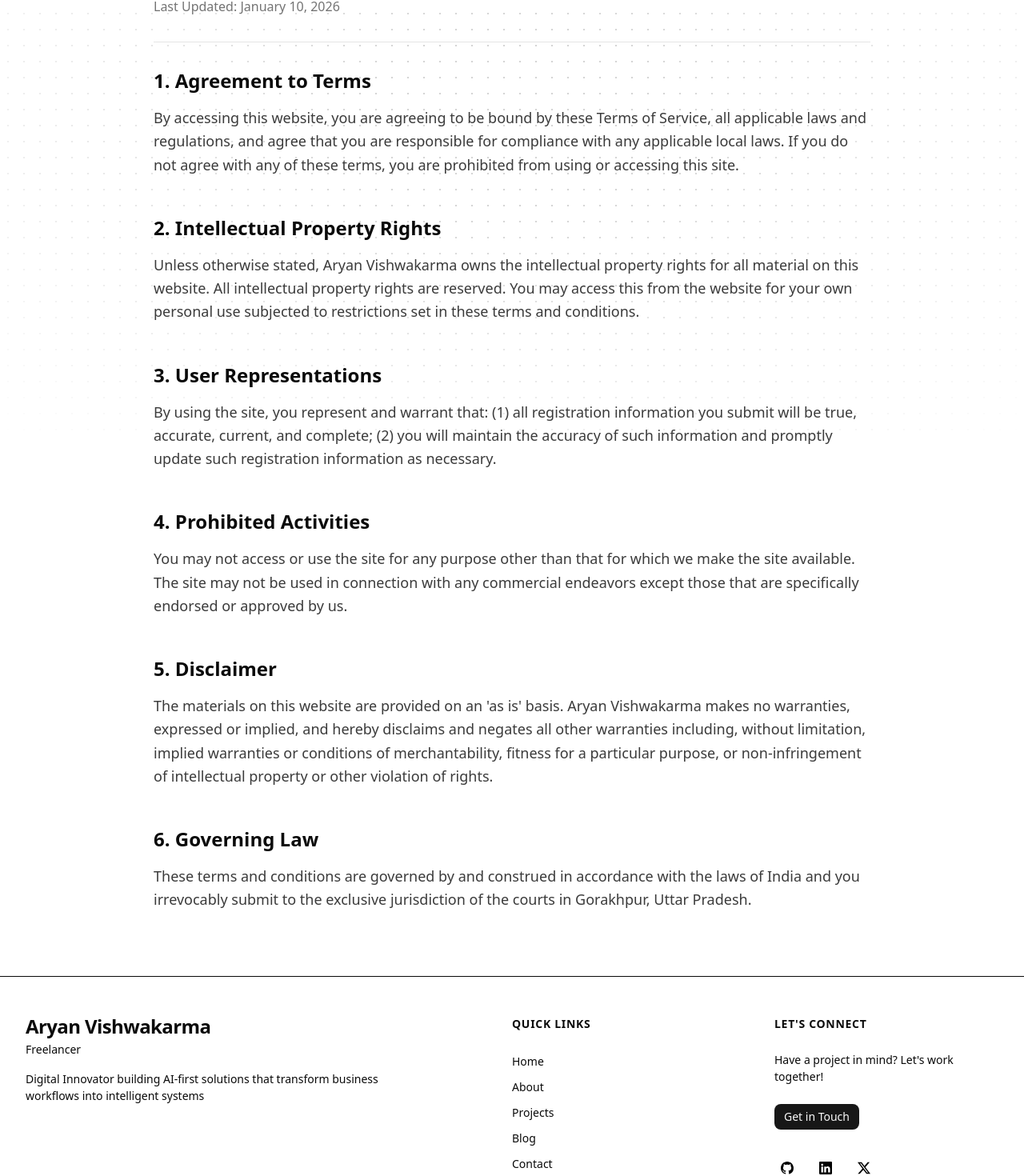
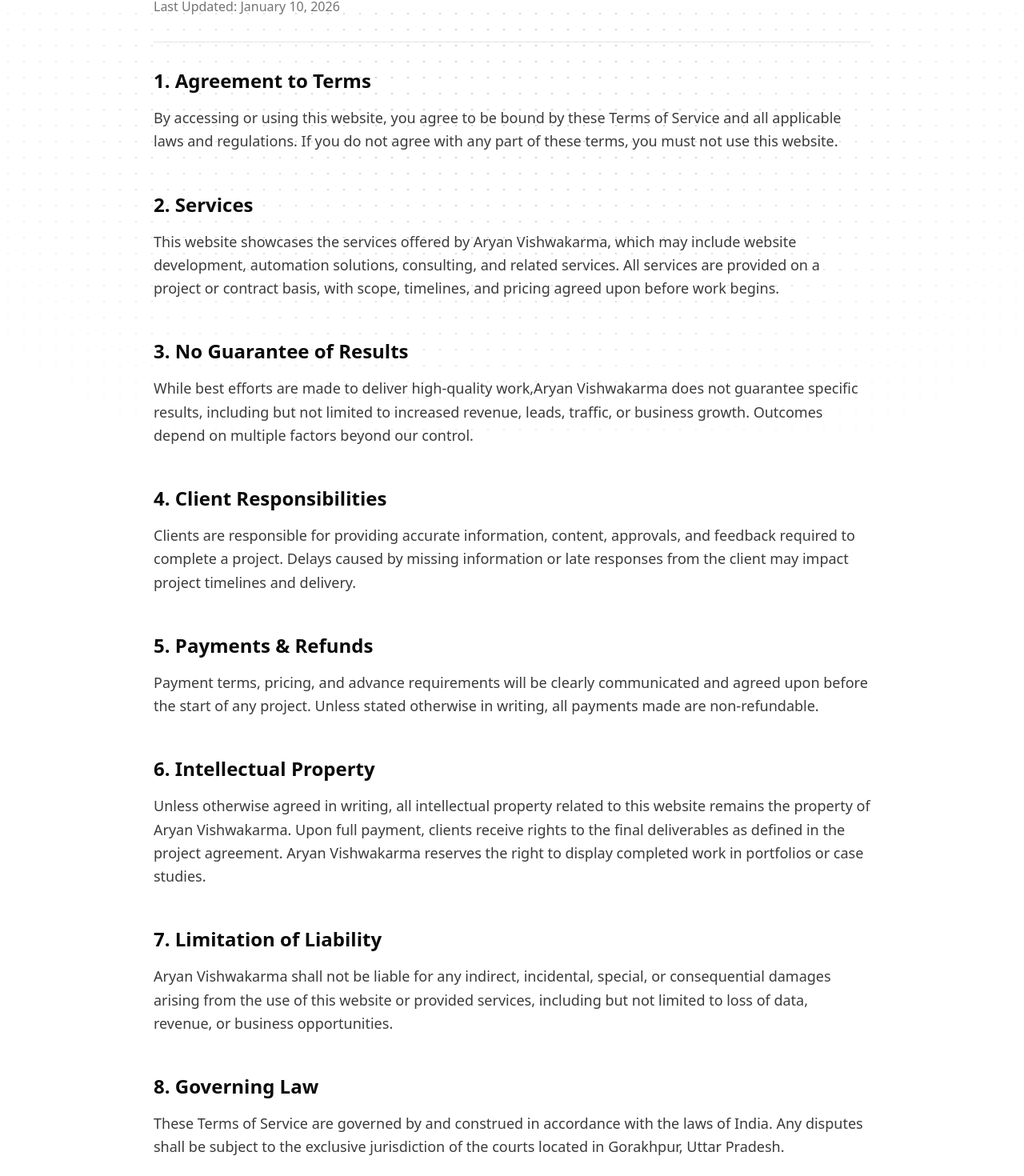
Before and after one commit to Aryan-202/next-portfolio, a Next.js app: page /terms in a window 1280 px wide. Shown: the part 253-1723 px from the top of the page at 80% size. Built offline with nearby package versions, Linux system fonts and the light colour scheme.

Commit message:
feat: add Terms of Service page to the portfolio website.

```diff
--- a/app/terms/page.tsx
+++ b/app/terms/page.tsx
@@ -1,69 +1,125 @@
-
 "use client";
 
 import LegalPage from "@/components/legal/LegalPage";
 import { PROFILE_INFO } from "@/data";
 
 export default function TermsOfService() {
-    const currentDate = new Date().toLocaleDateString('en-US', {
-        month: 'long',
-        day: 'numeric',
-        year: 'numeric'
+    const currentDate = new Date().toLocaleDateString("en-US", {
+        month: "long",
+        day: "numeric",
+        year: "numeric",
     });
 
     return (
         <LegalPage title="Terms of Service" lastUpdated={currentDate}>
+            {/* 1. Agreement */}
             <section className="space-y-4">
-                <h2 className="text-2xl font-semibold text-foreground">1. Agreement to Terms</h2>
+                <h2 className="text-2xl font-semibold text-foreground">
+                    1. Agreement to Terms
+                </h2>
                 <p>
-                    By accessing this website, you are agreeing to be bound by these Terms of Service, all applicable laws and regulations,
-                    and agree that you are responsible for compliance with any applicable local laws. If you do not agree with any of
-                    these terms, you are prohibited from using or accessing this site.
+                    By accessing or using this website, you agree to be bound by
+                    these Terms of Service and all applicable laws and
+                    regulations. If you do not agree with any part of these
+                    terms, you must not use this website.
                 </p>
             </section>
 
+            {/* 2. Services */}
             <section className="space-y-4">
-                <h2 className="text-2xl font-semibold text-foreground">2. Intellectual Property Rights</h2>
+                <h2 className="text-2xl font-semibold text-foreground">
+                    2. Services
+                </h2>
                 <p>
-                    Unless otherwise stated, {PROFILE_INFO.name} owns the intellectual property rights for all material on this website.
-                    All intellectual property rights are reserved. You may access this from the website for your own personal use
-                    subjected to restrictions set in these terms and conditions.
+                    This website showcases the services offered by{" "}
+                    {PROFILE_INFO.name}, which may include website development,
+                    automation solutions, consulting, and related services. All
+                    services are provided on a project or contract basis, with
+                    scope, timelines, and pricing agreed upon before work
+                    begins.
                 </p>
             </section>
 
+            {/* 3. No Guarantee */}
             <section className="space-y-4">
-                <h2 className="text-2xl font-semibold text-foreground">3. User Representations</h2>
+                <h2 className="text-2xl font-semibold text-foreground">
+                    3. No Guarantee of Results
+                </h2>
                 <p>
-                    By using the site, you represent and warrant that: (1) all registration information you submit will be true, accurate,
-                    current, and complete; (2) you will maintain the accuracy of such information and promptly update such registration
-                    information as necessary.
+                    While best efforts are made to deliver high-quality work,
+                    {PROFILE_INFO.name} does not guarantee specific results,
+                    including but not limited to increased revenue, leads,
+                    traffic, or business growth. Outcomes depend on multiple
+                    factors beyond our control.
                 </p>
             </section>
 
+            {/* 4. Client Responsibilities */}
             <section className="space-y-4">
-                <h2 className="text-2xl font-semibold text-foreground">4. Prohibited Activities</h2>
+                <h2 className="text-2xl font-semibold text-foreground">
+                    4. Client Responsibilities
+                </h2>
                 <p>
-                    You may not access or use the site for any purpose other than that for which we make the site available. The site
-                    may not be used in connection with any commercial endeavors except those that are specifically endorsed or
-                    approved by us.
+                    Clients are responsible for providing accurate information,
+                    content, approvals, and feedback required to complete a
+                    project. Delays caused by missing information or late
+                    responses from the client may impact project timelines and
+                    delivery.
                 </p>
             </section>
 
+            {/* 5. Payments */}
             <section className="space-y-4">
-                <h2 className="text-2xl font-semibold text-foreground">5. Disclaimer</h2>
+                <h2 className="text-2xl font-semibold text-foreground">
+                    5. Payments & Refunds
+                </h2>
                 <p>
-                    The materials on this website are provided on an &apos;as is&apos; basis. {PROFILE_INFO.name} makes no warranties,
-                    expressed or implied, and hereby disclaims and negates all other warranties including, without limitation,
-                    implied warranties or conditions of merchantability, fitness for a particular purpose, or non-infringement
-                    of intellectual property or other violation of rights.
+                    Payment terms, pricing, and advance requirements will be
+                    clearly communicated and agreed upon before the start of
+                    any project. Unless stated otherwise in writing, all
+                    payments made are non-refundable.
                 </p>
             </section>
 
+            {/* 6. Intellectual Property */}
             <section className="space-y-4">
-                <h2 className="text-2xl font-semibold text-foreground">6. Governing Law</h2>
+                <h2 className="text-2xl font-semibold text-foreground">
+                    6. Intellectual Property
+                </h2>
                 <p>
-                    These terms and conditions are governed by and construed in accordance with the laws of India and you
-                    irrevocably submit to the exclusive jurisdiction of the courts in {PROFILE_INFO.location}.
+                    Unless otherwise agreed in writing, all intellectual
+                    property related to this website remains the property of{" "}
+                    {PROFILE_INFO.name}. Upon full payment, clients receive
+                    rights to the final deliverables as defined in the project
+                    agreement. {PROFILE_INFO.name} reserves the right to display
+                    completed work in portfolios or case studies.
+                </p>
+            </section>
+
+            {/* 7. Limitation of Liability */}
+            <section className="space-y-4">
+                <h2 className="text-2xl font-semibold text-foreground">
+                    7. Limitation of Liability
+                </h2>
+                <p>
+                    {PROFILE_INFO.name} shall not be liable for any indirect,
+                    incidental, special, or consequential damages arising from
+                    the use of this website or provided services, including but
+                    not limited to loss of data, revenue, or business
+                    opportunities.
+                </p>
+            </section>
+
+            {/* 8. Governing Law */}
+            <section className="space-y-4">
+                <h2 className="text-2xl font-semibold text-foreground">
+                    8. Governing Law
+                </h2>
+                <p>
+                    These Terms of Service are governed by and construed in
+                    accordance with the laws of India. Any disputes shall be
+                    subject to the exclusive jurisdiction of the courts located
+                    in {PROFILE_INFO.location}.
                 </p>
             </section>
         </LegalPage>
```
